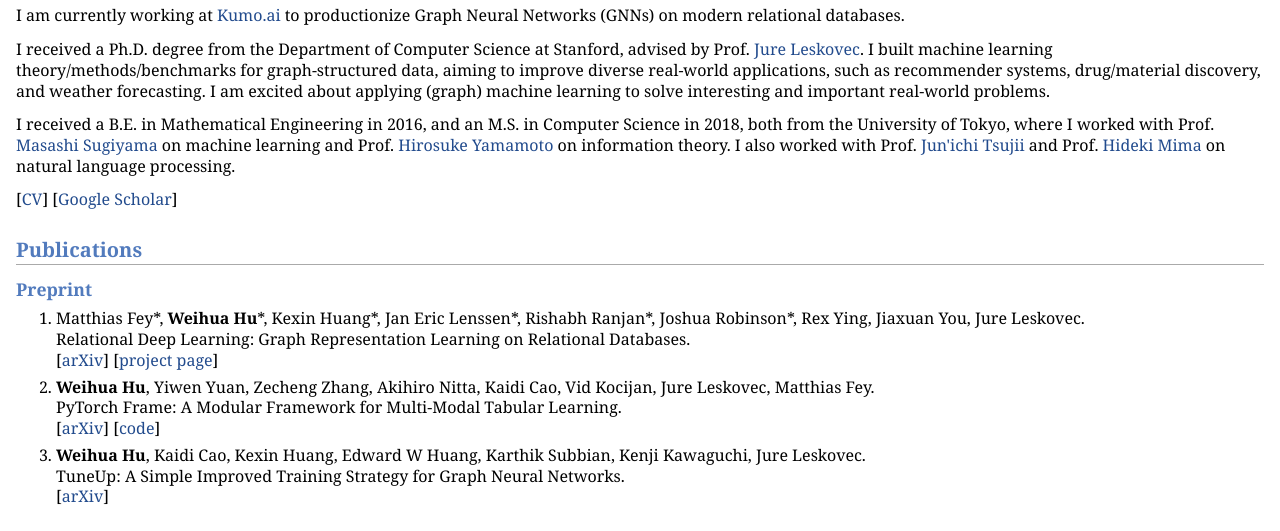
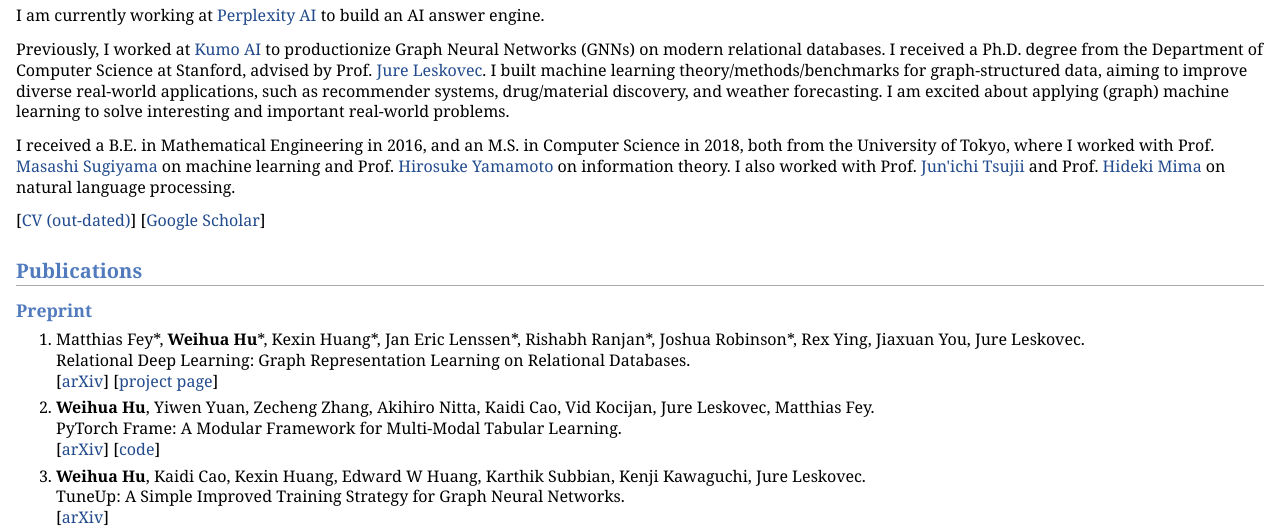
Before and after one commit to weihua916/weihua916.github.io, a plain HTML site: page index.html in a window 1280 px wide. Shown: the part 376-907 px from the top of the page. Drawn offline with Linux system fonts and the light colour scheme.

Commit message:
update job

```diff
--- a/index.html
+++ b/index.html
@@ -15,11 +15,12 @@
 <table class="imgtable"><tr><td>
 <img src="self.jpg" alt="400px" width="400px" height="IMGLINKTARGET" />&nbsp;</td>
 <td align="left"></td></tr></table>
-<p>I am currently working at <a href="https://kumo.ai/">Kumo.ai</a> to productionize Graph Neural Networks (GNNs) on modern relational databases.</p>
-<p>I received a Ph.D. degree from the Department of Computer Science at Stanford, advised by Prof. <a href="https://cs.stanford.edu/people/jure/">Jure Leskovec</a>. I built machine learning theory/methods/benchmarks for graph-structured data, aiming to improve diverse real-world applications, such as recommender systems, drug/material discovery, and weather forecasting. I am excited about applying (graph) machine learning to solve interesting and important real-world problems. <br /> </p>
+<p>I am currently working at <a href="https://www.perplexity.ai/">Perplexity AI</a> to build an AI answer engine.</p>
+<p>Previously, I worked at <a href="https://kumo.ai/">Kumo AI</a> to productionize Graph Neural Networks (GNNs) on modern relational databases.
+I received a Ph.D. degree from the Department of Computer Science at Stanford, advised by Prof. <a href="https://cs.stanford.edu/people/jure/">Jure Leskovec</a>. I built machine learning theory/methods/benchmarks for graph-structured data, aiming to improve diverse real-world applications, such as recommender systems, drug/material discovery, and weather forecasting. I am excited about applying (graph) machine learning to solve interesting and important real-world problems. <br /> </p>
 <p>I received a B.E. in Mathematical Engineering in 2016, and an M.S. in Computer Science in 2018, both from the University of Tokyo, where I worked with Prof. <a href="http://www.ms.k.u-tokyo.ac.jp/sugi/index.html">Masashi Sugiyama</a> on machine learning and Prof. <a href="http://hirosuke.mydns.jp/">Hirosuke Yamamoto</a> on information theory.
 I also worked with Prof. <a href="http://www.nactem.ac.uk/tsujii/home-tsujii/atlab.html">Jun'ichi Tsujii</a> and Prof. <a href="http://researchmap.jp/hideki_mima/">Hideki Mima</a> on natural language processing.</p>
-<p>[<a href="hu_cv.pdf">CV</a>] [<a href="https://scholar.google.co.jp/citations?user=wAFMjfkAAAAJ&amp;hl=ja">Google Scholar</a>]</p>
+<p>[<a href="hu_cv.pdf">CV (out-dated)</a>] [<a href="https://scholar.google.co.jp/citations?user=wAFMjfkAAAAJ&amp;hl=en">Google Scholar</a>]</p>
 <h2>Publications</h2>
 <h3>Preprint</h3>
 <ol>
@@ -276,7 +277,7 @@ URL: <a href="https://weihua916.github.io/">https://weihua916.github.io/</a> <br
 Github: <a href="https://github.com/weihua916/">https://github.com/weihua916/</a></p>
 <div id="footer">
 <div id="footer-text">
-Page generated 2024-04-05 12:20:56 PDT, by <a href="http://jemdoc.jaboc.net/">jemdoc</a>.
+Page generated 2024-05-20 19:35:36 PDT, by <a href="http://jemdoc.jaboc.net/">jemdoc</a>.
 </div>
 </div>
 </div>
```
